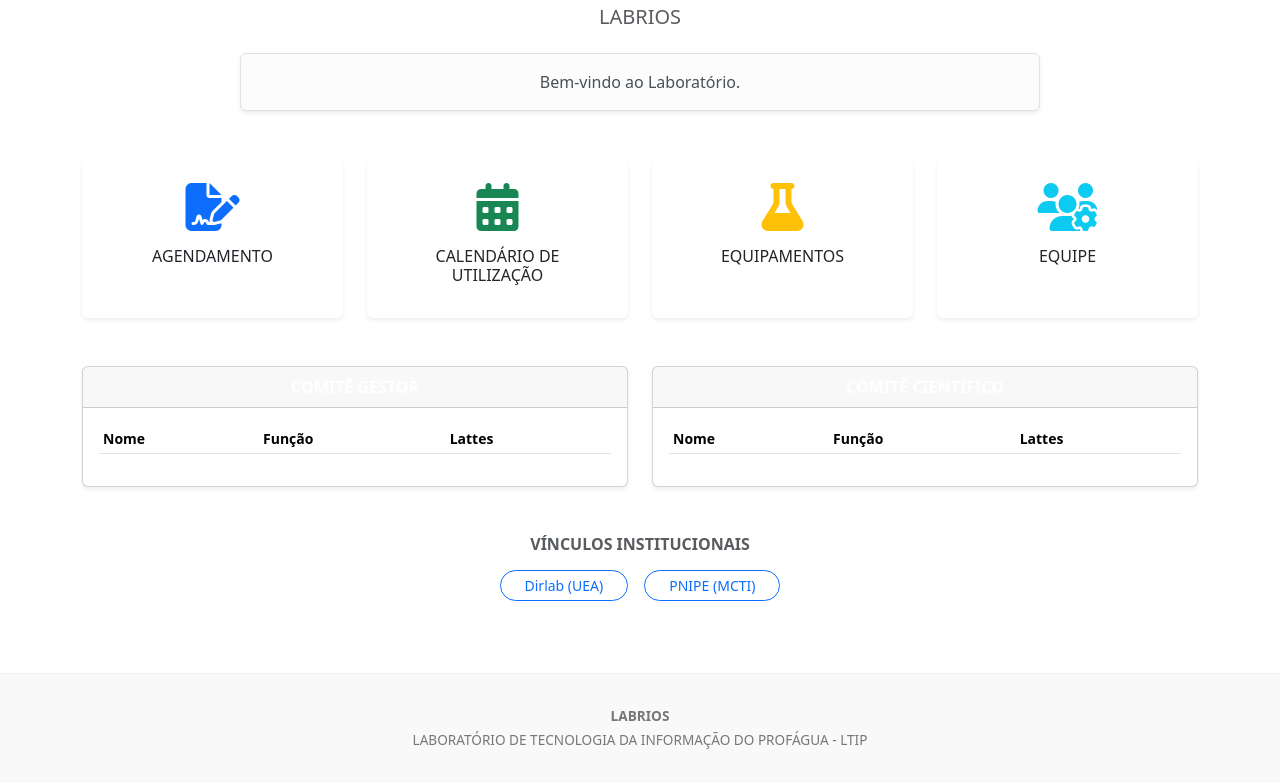
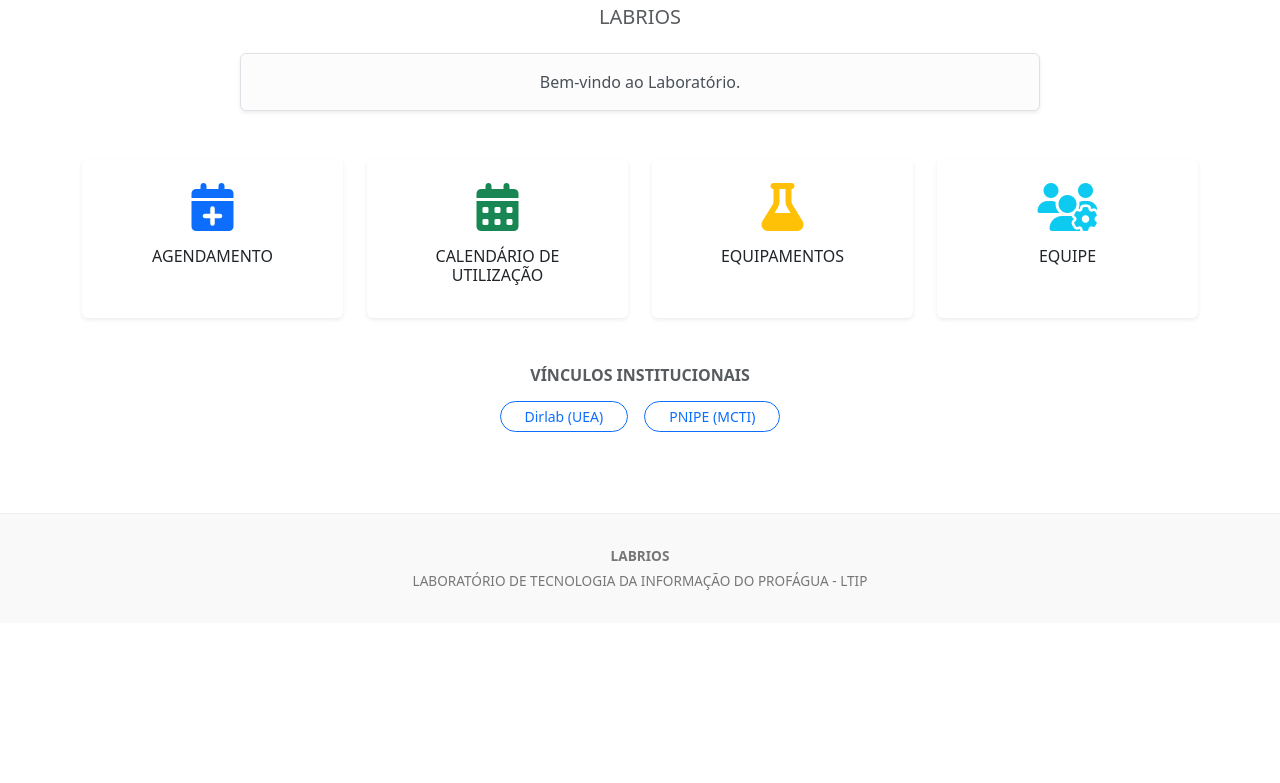
Before and after one commit to almeidasudarioarthurcassius-maker/SITE-OFICIAL-LABRIOS, a Flask app: page / in a window 1280 px wide. Shown: the part 177-960 px from the top of the page. After the commit the page ends 767 px from the top, so only its background shows below. Run offline with Flask 3, Linux system fonts and the light colour scheme; data comes from the database, SQL or seed files in the repository; lists and menus that the app fills with data are empty.

Commit message:
Update index.html

```diff
--- a/site-labrios-oficial/templates/index.html
+++ b/site-labrios-oficial/templates/index.html
@@ -12,7 +12,7 @@
 <div class="row g-4 text-center justify-content-center mb-5">
     <div class="col-6 col-md-3">
         <a href="/how-to-use" class="text-decoration-none card h-100 border-0 shadow-sm p-4">
-            <i class="fas fa-file-signature fa-3x text-primary mb-3"></i>
+            <i class="fas fa-calendar-plus fa-3x text-primary mb-3"></i>
             <h6 class="text-dark">AGENDAMENTO</h6>
         </a>
     </div>
@@ -36,47 +36,6 @@
     </div>
 </div>
 
-<div class="row g-4 mb-5">
-    <div class="col-md-6">
-        <div class="card shadow-sm h-100">
-            <div class="card-header bg-navy text-white text-center fw-bold">COMITÊ GESTOR</div>
-            <div class="card-body">
-                <table class="table table-sm align-middle">
-                    <thead><tr class="small"><th>Nome</th><th>Função</th><th>Lattes</th></tr></thead>
-                    <tbody>
-                        {% for m in gestor %}
-                        <tr>
-                            <td>{{ m.name }}</td>
-                            <td><span class="badge bg-light text-dark">{{ m.role }}</span></td>
-                            <td><a href="{{ m.lattes }}" target="_blank" class="text-navy"><i class="fas fa-link"></i></a></td>
-                        </tr>
-                        {% endfor %}
-                    </tbody>
-                </table>
-            </div>
-        </div>
-    </div>
-    <div class="col-md-6">
-        <div class="card shadow-sm h-100">
-            <div class="card-header bg-navy text-white text-center fw-bold">COMITÊ CIENTÍFICO</div>
-            <div class="card-body">
-                <table class="table table-sm align-middle">
-                    <thead><tr class="small"><th>Nome</th><th>Função</th><th>Lattes</th></tr></thead>
-                    <tbody>
-                        {% for m in cientifico %}
-                        <tr>
-                            <td>{{ m.name }}</td>
-                            <td><span class="badge bg-light text-dark">{{ m.role }}</span></td>
-                            <td><a href="{{ m.lattes }}" target="_blank" class="text-navy"><i class="fas fa-link"></i></a></td>
-                        </tr>
-                        {% endfor %}
-                    </tbody>
-                </table>
-            </div>
-        </div>
-    </div>
-</div>
-
 <div class="row justify-content-center mt-5 text-center">
     <div class="col-md-8">
         <h6 class="text-muted fw-bold mb-3">VÍNCULOS INSTITUCIONAIS</h6>
```
